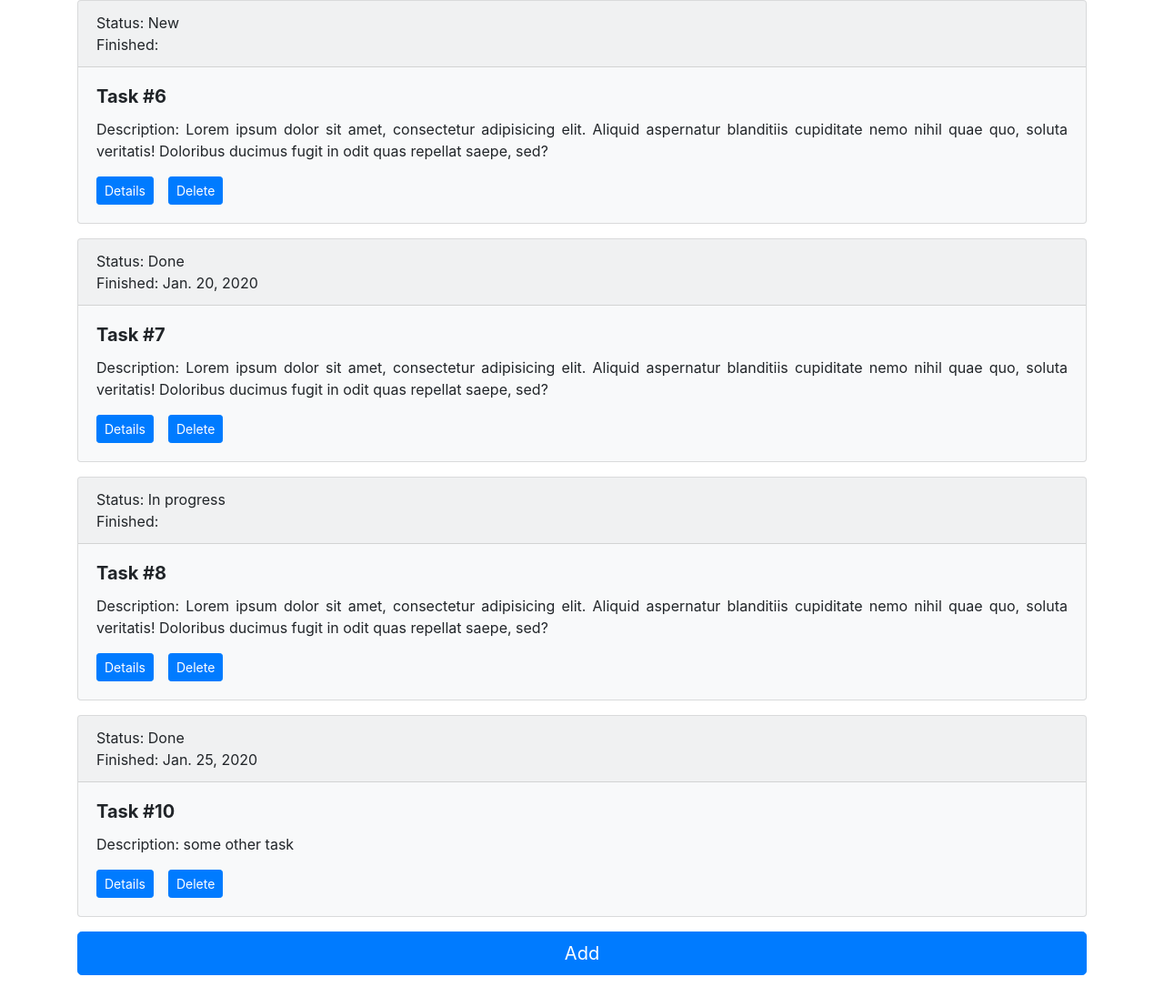
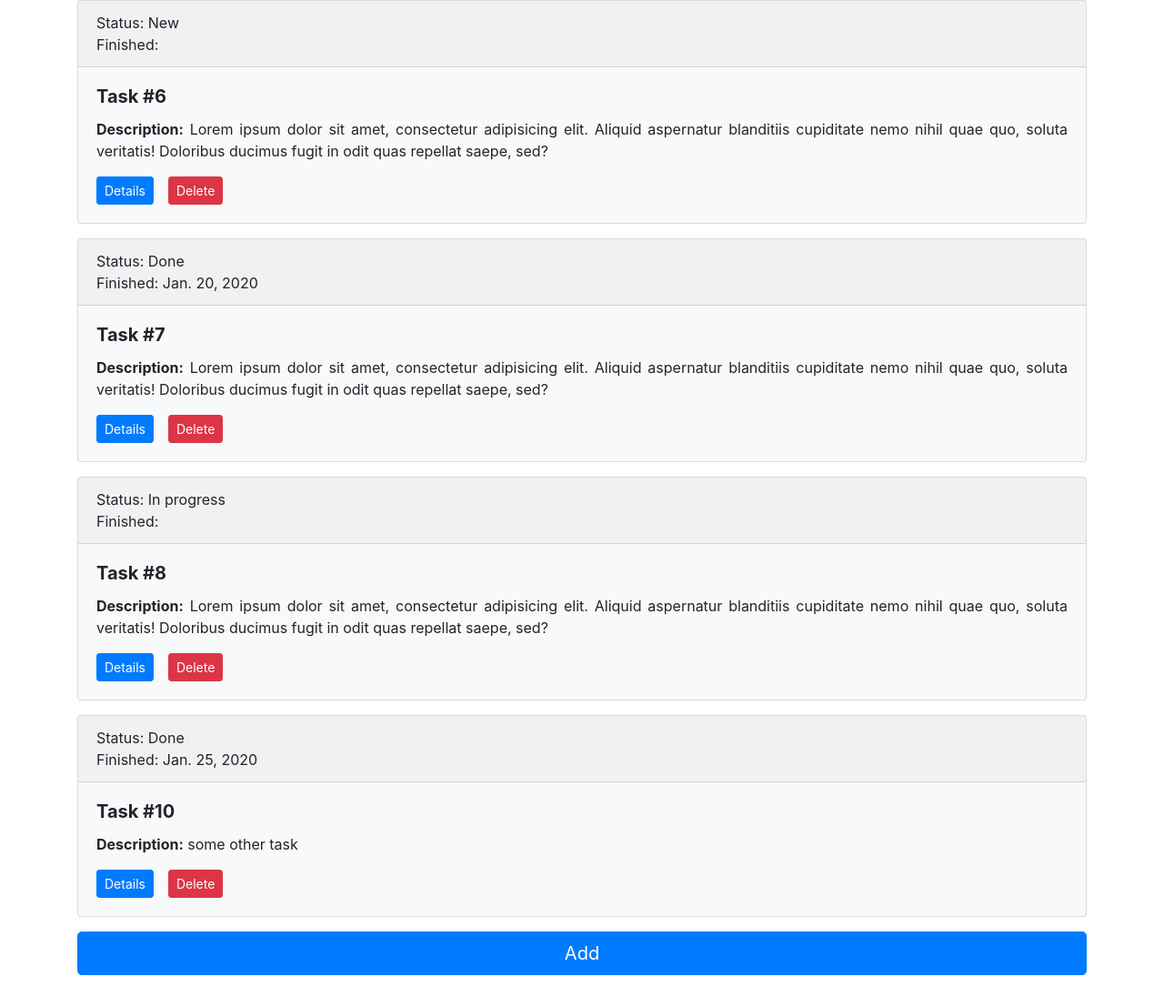
Before and after one commit to ihinion/homework_46, a Django app: page / in a window 1280 px wide. Shown: the part 146-1242 px from the top of the page at 91% size. Run offline with Django 3.2, Linux system fonts and the light colour scheme; data comes from the database, SQL or seed files in the repository; some libraries are stand-ins or nearby versions.

Commit message:
Changed stylization for 'details' and 'delete' buttons in index.html, optimized views for deleting and creating tasks, changed delete_view.html, task deletion will now require confirmation, added detailed description form in add.html, fixed delete path in urls.py

```diff
--- a/source/main/urls.py
+++ b/source/main/urls.py
@@ -21,6 +21,6 @@ urlpatterns = [
     path('admin/', admin.site.urls),
     path('', index_view),
     path('add/', task_create_view),
-    path('<id>/delete/', delete_view),
+    path('task/<id>/delete/', delete_view),
     path('task/<pk>/', task_view)
 ]
--- a/source/webapp/templates/add.html
+++ b/source/webapp/templates/add.html
@@ -26,7 +26,11 @@
             </div>
             <div class="form-group">
             <label>Description:</label>
-            <textarea class="form-control" name="description" rows="3" required></textarea>
+            <textarea class="form-control" name="description" rows="2" required></textarea>
+            </div>
+            <div class="form-group">
+            <label>Detailed description:</label>
+            <textarea class="form-control" name="detailed_desc" rows="4"></textarea>
             </div>
             <div class="form-group">
             <label>Finished:</label>
--- a/source/webapp/templates/index.html
+++ b/source/webapp/templates/index.html
@@ -35,13 +35,10 @@
                         {% endif %}</div>
                     <div class="card-body">
                         <h5 class="card-title font-weight-bold">Task #{{ task.pk }}</h5>
-                        <p class="text-justify">Description: {{ task.description }}</p>
+                        <p class="text-justify"><b>Description:</b> {{ task.description }}</p>
                         <form class="form-inline">
                             <a class="btn btn-primary btn-sm mr-3" href="/task/{{ task.pk }}/" role="button">Details</a>
-                            <form class="form-inline" method="POST" action="{{ task.pk }}/delete/">
-                                {% csrf_token %}
-                                <button class="btn btn-primary btn-sm" type="submit" value="DELETE">Delete</button>
-                            </form>
+                            <a class="btn btn-danger btn-sm" href="/task/{{ task.pk }}/delete/" role="button">Delete</a>
                         </form>
                     </div>
                 </div>
@@ -57,13 +54,10 @@
                             {% endif %}</div>
                         <div class="card-body">
                             <h5 class="card-title font-weight-bold">Task #{{ task.pk }}</h5>
-                            <p class="text-justify">Description: {{ task.description }}</p>
+                            <p class="text-justify"><b>Description:</b> {{ task.description }}</p>
                             <form class="form-inline">
                                 <a class="btn btn-primary btn-sm mr-3" href="/task/{{ task.pk }}/" role="button">Details</a>
-                                <form class="form-inline" method="POST" action="{{ task.pk }}/delete/">
-                                    {% csrf_token %}
-                                    <button class="btn btn-primary btn-sm" type="submit" value="DELETE">Delete</button>
-                                </form>
+                                <a class="btn btn-danger btn-sm" href="/task/{{ task.pk }}/delete/" role="button">Delete</a>
                             </form>
                         </div>
                     </div>
@@ -80,13 +74,10 @@
                             {% endif %}</div>
                         <div class="card-body">
                             <h5 class="card-title font-weight-bold">Task #{{ task.pk }}</h5>
-                            <p class="text-justify">Description: {{ task.description }}</p>
+                            <p class="text-justify"><b>Description:</b> {{ task.description }}</p>
                             <form class="form-inline">
                                 <a class="btn btn-primary btn-sm mr-3" href="/task/{{ task.pk }}/" role="button">Details</a>
-                                <form class="form-inline" method="POST" action="{{ task.pk }}/delete/">
-                                    {% csrf_token %}
-                                    <button class="btn btn-primary btn-sm" type="submit" value="DELETE">Delete</button>
-                                </form>
+                                <a class="btn btn-danger btn-sm" href="/task/{{ task.pk }}/delete/" role="button">Delete</a>
                             </form>
                         </div>
                     </div>
@@ -103,13 +94,10 @@
                             {% endif %}</div>
                         <div class="card-body">
                             <h5 class="card-title font-weight-bold">Task #{{ task.pk }}</h5>
-                            <p class="text-justify">Description: {{ task.description }}</p>
+                            <p class="text-justify"><b>Description:</b> {{ task.description }}</p>
                             <form class="form-inline">
                                 <a class="btn btn-primary btn-sm mr-3" href="/task/{{ task.pk }}/" role="button">Details</a>
-                                <form class="form-inline" method="POST" action="{{ task.pk }}/delete/">
-                                    {% csrf_token %}
-                                    <button class="btn btn-primary btn-sm" type="submit" value="DELETE">Delete</button>
-                                </form>
+                                <a class="btn btn-danger btn-sm" href="/task/{{ task.pk }}/delete/" role="button">Delete</a>
                             </form>
                         </div>
                     </div>
--- a/source/webapp/templates/task_view.html
+++ b/source/webapp/templates/task_view.html
@@ -22,9 +22,11 @@
         {% endif %}
         </div>
         <div class="card-body">
-            <h5 class="card-title">{{ task.description }}</h5>
-            <p class="card-text text-justify">Detailed description: {{ task.detailed_desc }}</p>
+            <h5 class="card-title"><b>Description:</b> {{ task.description }}</h5>
+            <p class="card-text text-justify"><b>Detailed description:</b> {% if task.detailed_desc is not None %}
+                {{ task.detailed_desc }}{% endif %}</p>
             <a href="/" class="btn btn-primary">Back to index</a>
+            <a class="btn btn-danger" href="/task/{{ task.pk }}/delete/" role="button">Delete</a>
         </div>
     </div>
 </div>
--- a/source/webapp/views.py
+++ b/source/webapp/views.py
@@ -16,21 +16,21 @@ def task_create_view(request):
         description = request.POST.get('description')
         status = request.POST.get('status')
         finish_date = request.POST.get('finish_date')
-        if finish_date:
-            Task.objects.create(description=description, status=status, finish_date=finish_date)
-        else:
-            Task.objects.create(description=description, status=status)
+        detailed_desc = request.POST.get('detailed_desc')
+        if not finish_date:
+            finish_date = None
+        if not detailed_desc:
+            detailed_desc = None
+        Task.objects.create(description=description, detailed_desc=detailed_desc, status=status, finish_date=finish_date)
         return redirect(index_view)
 
 
 def delete_view(request, id):
-    context = {}
-    obj = get_object_or_404(Task, id=id)
-
+    task = get_object_or_404(Task, id=id)
     if request.method == "POST":
-        obj.delete()
+        task.delete()
         return HttpResponseRedirect("/")
-    return render(request, "delete_view.html", context)
+    return render(request, "delete_view.html", {'task': task})
 
 
 def task_view(request, pk):
```
Also changed, not shown: source/webapp/templates/delete_view.html (+33 -4 lines).
